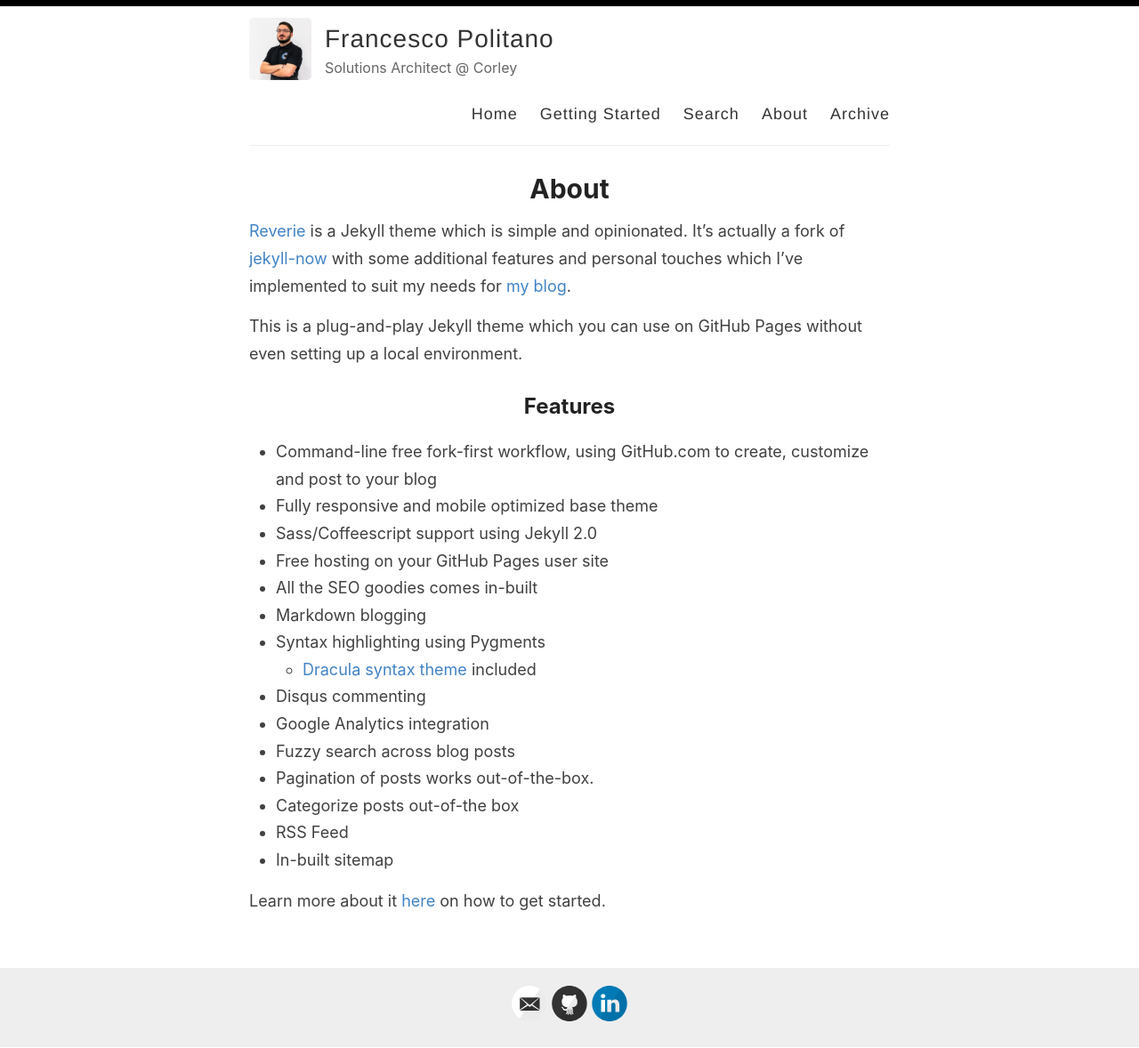
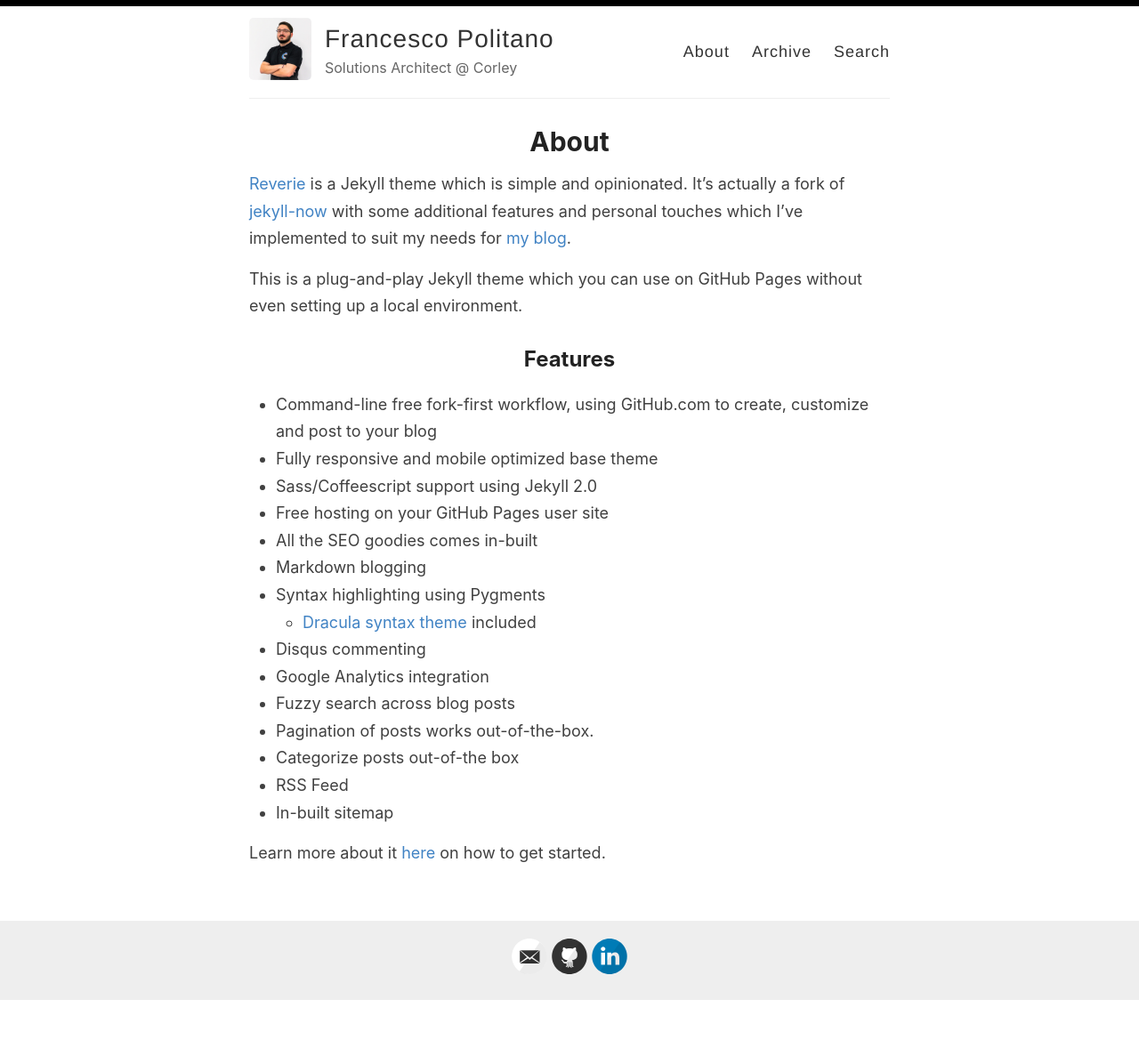
Before and after one commit to FrancescoPolitano/francescopolitano.github.io, a Jekyll site: the page built from index.md, in a window 1280 px wide. Shown: the whole page at 89% size. Built offline with Jekyll 4.4.1, drawn with Linux system fonts in a browser that asks for light colours; after the commit the page ends 1124 px from its top, so only the background shows below that; part of the change alters nothing that is shown.

Commit message:
modifiche

```diff
--- a/_layouts/default.html
+++ b/_layouts/default.html
@@ -28,11 +28,9 @@
             </div>
 
             <nav>
-              <a href="{{ site.baseurl }}/">Home</a>
-              <a href="{{ site.baseurl }}/getting-started">Getting Started</a>
-              <a href="{{ site.baseurl }}/search">Search</a>
               <a href="{{ site.baseurl }}/about">About</a>
               <a href="{{ site.baseurl }}/archive">Archive</a>
+              <a href="{{ site.baseurl }}/search">Search</a>
             </nav>
           </header>
         </div>
--- /dev/null
+++ b/index.md
@@ -0,0 +1,29 @@
+---
+layout: page
+title: About
+permalink: /about/
+---
+
+[Reverie](https://github.com/amitmerchant1990/reverie) is a Jekyll theme which is simple and opinionated. It's actually a fork of [jekyll-now](https://github.com/barryclark/jekyll-now) with some additional features and personal touches which I've implemented to suit my needs for [my blog](https://www.amitmerchant.com).
+
+This is a plug-and-play Jekyll theme which you can use on GitHub Pages without even setting up a local environment.
+
+## Features
+
+- Command-line free fork-first workflow, using GitHub.com to create, customize and post to your blog
+- Fully responsive and mobile optimized base theme
+- Sass/Coffeescript support using Jekyll 2.0
+- Free hosting on your GitHub Pages user site
+- All the SEO goodies comes in-built
+- Markdown blogging
+- Syntax highlighting using Pygments
+    - [Dracula syntax theme](https://draculatheme.com/) included
+- Disqus commenting
+- Google Analytics integration
+- Fuzzy search across blog posts
+- Pagination of posts works out-of-the-box.
+- Categorize posts out-of-the box
+- RSS Feed
+- In-built sitemap
+
+Learn more about it [here](https://github.com/amitmerchant1990/reverie) on how to get started.
```
Also changed, not shown: posts.html (renamed from index.html).
